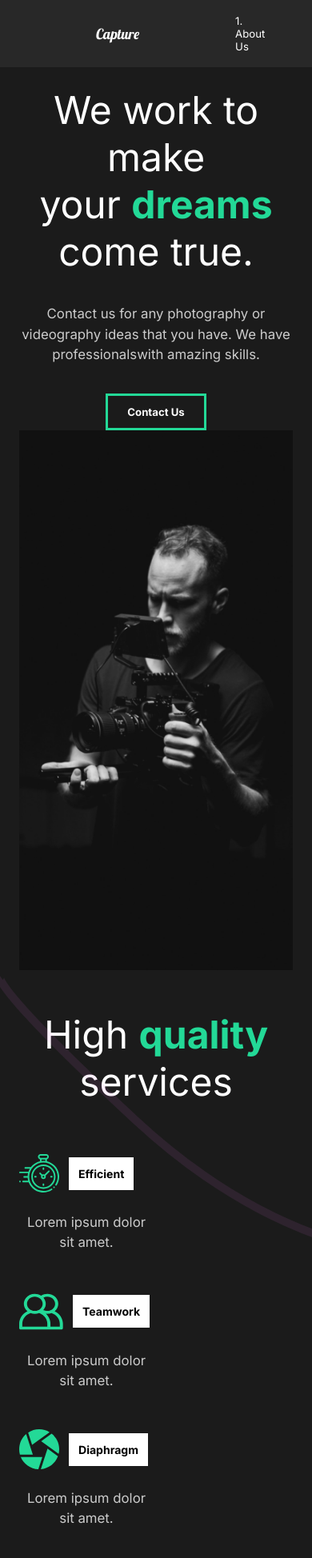
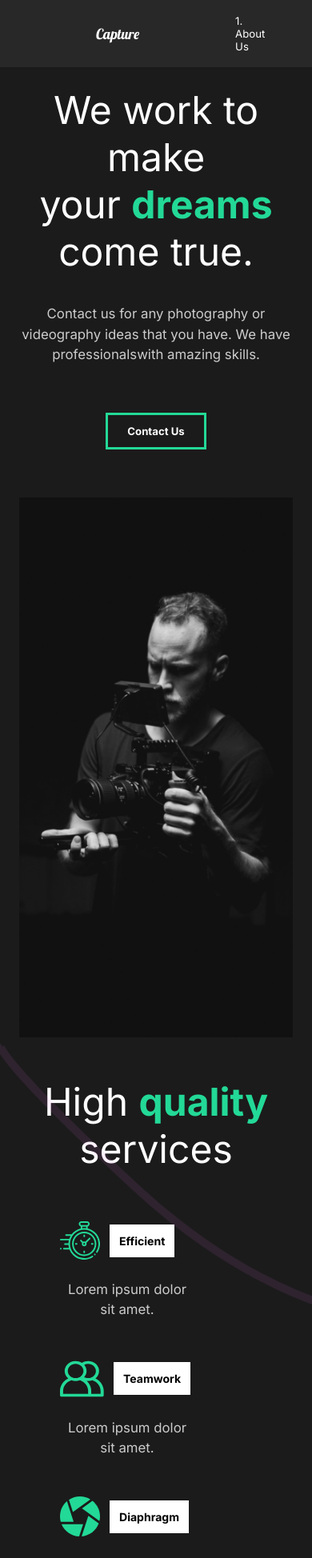
Before and after one commit to jos3ph-m/Capture, a React (Create React App) app: page / in a window 390 px wide. Shown: the top 1948 px of the page at 80% size. Built offline with nearby package versions, Linux system fonts and the light colour scheme.

Commit message:
Mobile styling - 2

```diff
--- a/src/components/ServicesSection.js
+++ b/src/components/ServicesSection.js
@@ -77,6 +77,9 @@ const Services = styled(About)`
 const Cards = styled.div`
   display: flex;
   flex-wrap: wrap;
+  @media (max-width: 1300px) {
+    justify-content: center;
+  }
 `;
 
 const Card = styled.div`
--- a/src/styles.js
+++ b/src/styles.js
@@ -24,6 +24,9 @@ export const Description = styled.div`
   }
   @media (max-width: 1300px) {
     padding: 0;
+    button {
+      margin: 2rem 0rem 5rem 0rem;
+    }
   }
 `;
 
```
Also changed, not shown: 1 other file (tests, documents, lock files or other folders).
